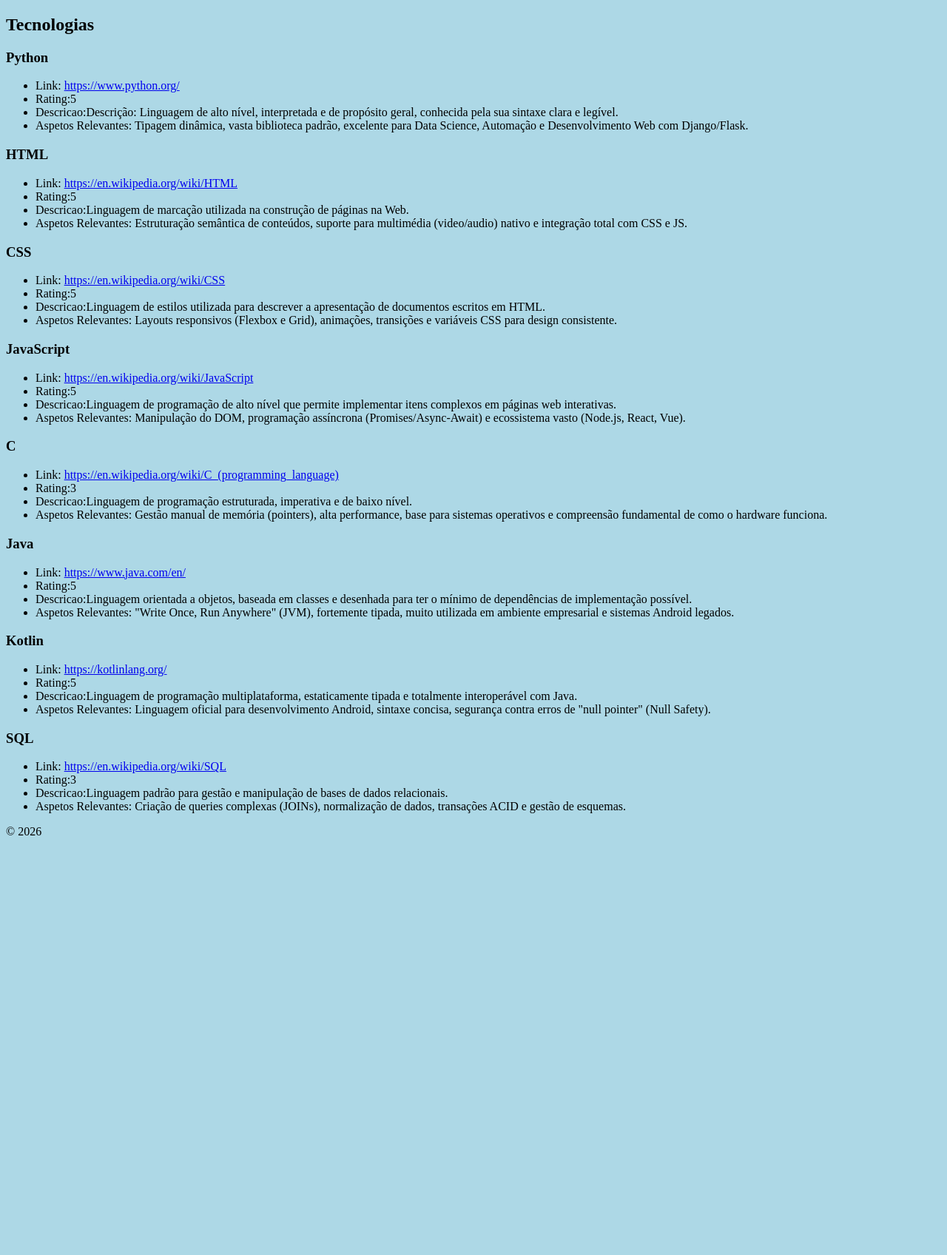
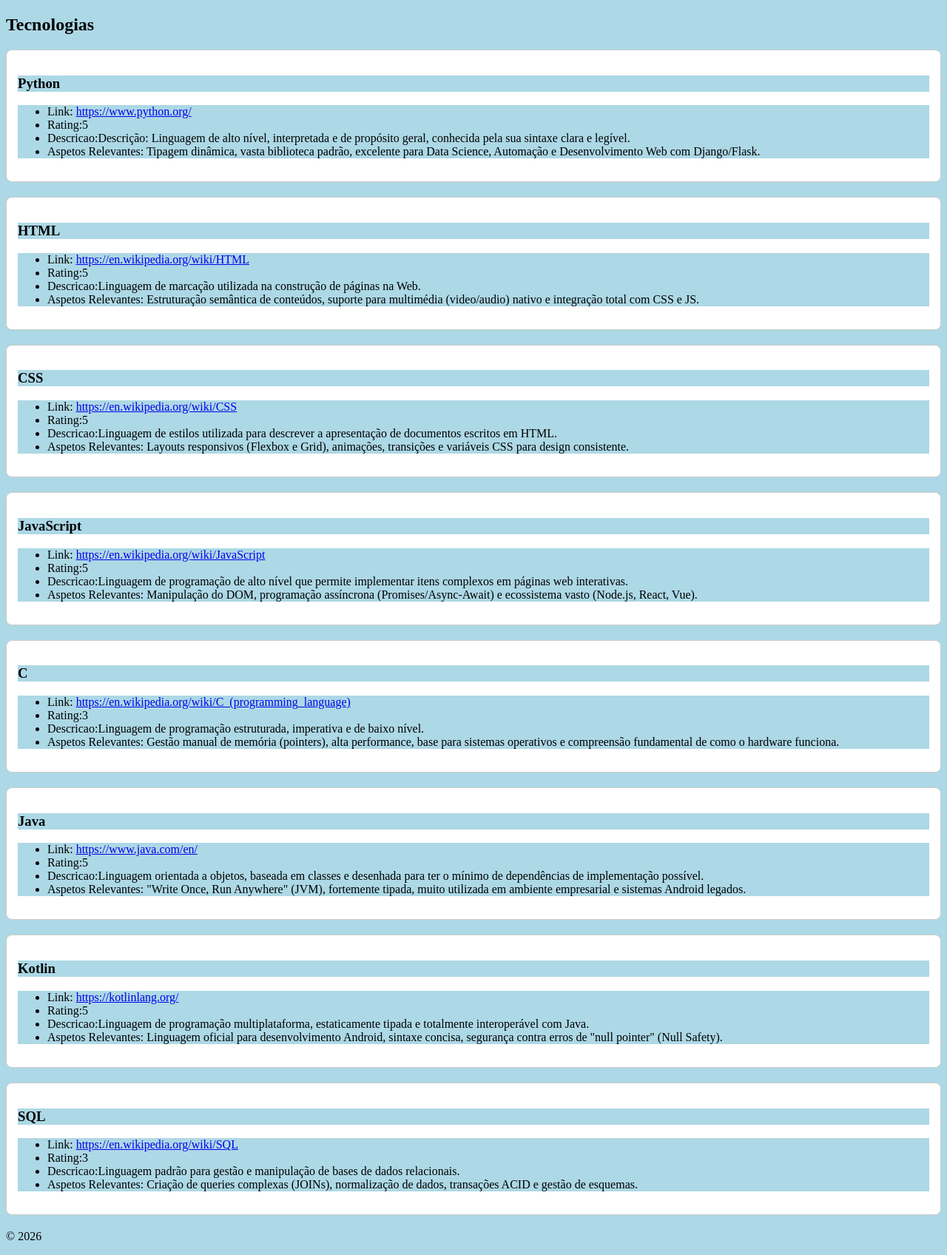
Before and after one commit to guilherme-coelho-a22405805/Portfolio_GuilhermeCoelho, a Django app: page /tecnologias/ in a window 1280 px wide. Shown: the part 98-1794 px from the top of the page at 74% size. Before the commit the page ends 1227 px from the top, so only its background shows below. Run offline with Django 5.2, Linux system fonts and the light colour scheme; data comes from the database, SQL or seed files in the repository; both versions use the stored data as it was after the commit.

Commit message:
No real changes

```diff
--- a/portfolio/static/portfolio/indexStyle.css
+++ b/portfolio/static/portfolio/indexStyle.css
@@ -1,7 +1,13 @@
 *{
     background-color: lightblue;
+
 }
 
-.header{
-    display: flex;
+.articleTecnologias{
+    background-color: white;
+    margin: 20px 0;
+    padding: 15px;
+    border-radius: 8px;
+    border: 1px solid #ccc;
+    x: 1000;
 }
--- a/portfolio/templates/portfolio/competencias.html
+++ b/portfolio/templates/portfolio/competencias.html
@@ -2,6 +2,7 @@
 
 {% block content %}
     <h2>Competências</h2>
+    <div>
         <section>
         {% for competencia in competencias %}
         <article>
@@ -18,4 +19,5 @@
         </article>
         {% endfor %}
         </section>
+    </div>
 {% endblock %}
--- a/portfolio/templates/portfolio/tecnologias.html
+++ b/portfolio/templates/portfolio/tecnologias.html
@@ -4,15 +4,16 @@
     <h2>Tecnologias</h2>
     <section>
     {% for tecnologia in tecnologias %}
-    <article>
+    <article class="articleTecnologias">
         <header>
             <h3>{{ tecnologia.nome }}</h3>
+
             <!--To-do: Adicionar Image-->
         </header>
 
-        <section>
+        <section class="sections">
             <ul>
-                <li>Link: <a href="tecnologia.link">{{tecnologia.link}}</a></li>
+                <li>Link: <a href="{{tecnologia.link}}" target="_blank">{{tecnologia.link}}</a></li>
                 <li>Rating:{{tecnologia.rating}}</li>
                 <li>Descricao:{{tecnologia.descricao}}</li>
                 <li>Aspetos Relevantes: {{tecnologia.aspetos_relevantes}}</li>
```
Also changed, not shown: portfolio/templates/portfolio/licenciatura.html (+17 -0 lines), db.sqlite3. Lines whose indentation alone changed are shown as unchanged.
